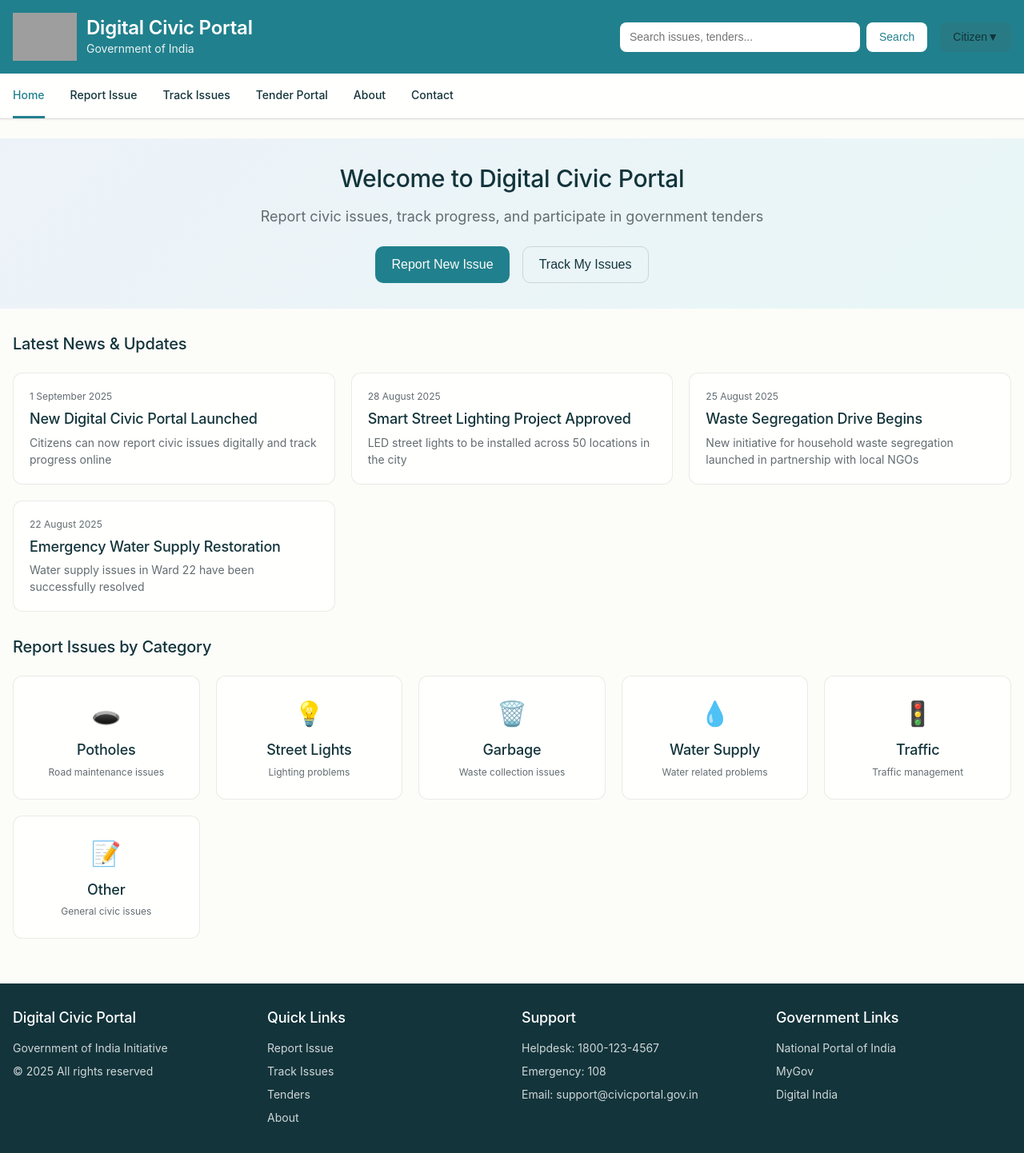
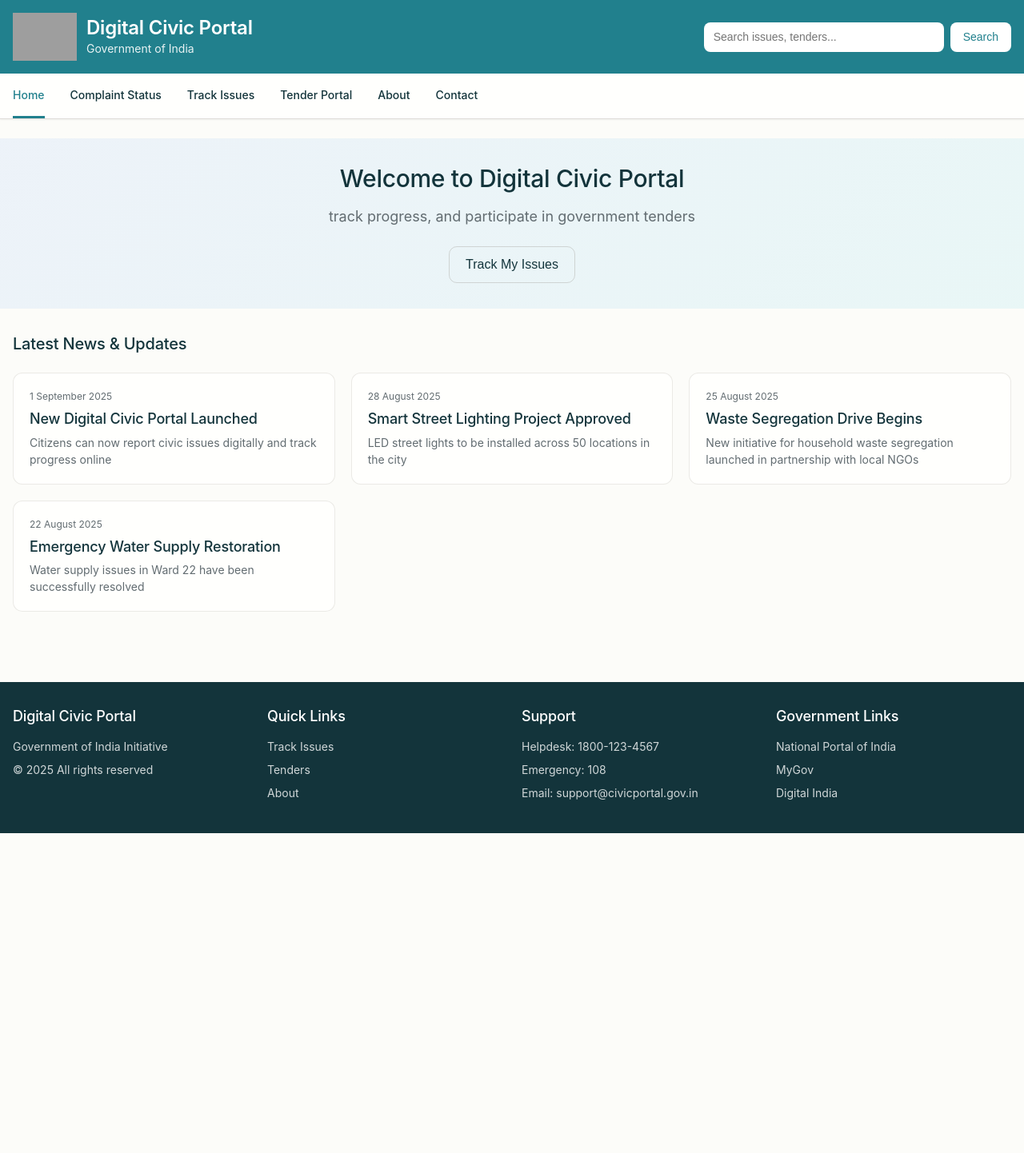
Before and after one commit to Parth-Narang/civic-reporter, a website: page main.html in a window 1280 px wide. Shown: the whole page at 80% size. After the commit the page ends 1042 px from the top, so only its background shows below. Drawn offline with Linux system fonts and the light colour scheme; grey boxes are pictures that could not be loaded; a web font is replaced by a local one.

Commit message:
Update main.html
updated code

```diff
--- a/main.html
+++ b/main.html
@@ -22,12 +22,6 @@
                     <div class="search-container">
                         <input type="text" id="headerSearch" placeholder="Search issues, tenders..." class="form-control search-input">
                         <button class="btn btn--primary search-btn">Search</button>
-                    </div>
-                    <div class="user-menu">
-                        <button class="btn btn--secondary" onclick="toggleUserRole()">
-                            <span id="currentRole">Citizen</span> ▼
-                        </button>
-                    </div>
                 </div>
             </div>
         </div>
@@ -38,7 +32,21 @@
         <div class="container">
             <ul class="nav-menu">
                 <li><a href="#" onclick="showSection('home')" class="nav-active">Home</a></li>
-                <li><a href="#" onclick="showSection('report')">Report Issue</a></li>
+                 <li><a href="#" onclick="showSection('complaintStatus')">Complaint Status</a></li>
+<section id="complaintStatus" class="section">
+  <div class="container">
+    <div class="section-header">
+      <h2>Complaint Status</h2>
+      <p>Check the acceptance and progress of your complaint by entering its ID.</p>
+    </div>
+    <form id="complaintStatusForm">
+      <label for="complaintIdInput"><strong>Enter Complaint ID:</strong></label>
+      <input type="text" id="complaintIdInput" class="form-control" placeholder="e.g. CIV-2025-001" required>
+      <button type="submit" class="btn btn--primary">Check Status</button>
+    </form>
+    <div id="complaintStatusResult" style="margin-top:20px; font-weight:bold;"></div>
+  </div>
+</section>
                 <li><a href="#" onclick="showSection('track')">Track Issues</a></li>
                 <li><a href="#" onclick="showSection('tenders')">Tender Portal</a></li>
                 <li><a href="#" onclick="showSection('about')">About</a></li>
@@ -55,9 +63,8 @@
                 <div class="container">
                     <div class="hero-content">
                         <h2>Welcome to Digital Civic Portal</h2>
-                        <p>Report civic issues, track progress, and participate in government tenders</p>
+                        <p> track progress, and participate in government tenders</p>
                         <div class="quick-actions">
-                            <button class="btn btn--primary btn--lg" onclick="showSection('report')">Report New Issue</button>
                             <button class="btn btn--outline btn--lg" onclick="showSection('track')">Track My Issues</button>
                         </div>
                     </div>
@@ -75,48 +82,15 @@
 
                 <!-- Issue Categories -->
                 <section class="categories-section">
-                    <h3>Report Issues by Category</h3>
-                    <div class="categories-grid">
-                        <div class="category-card" onclick="selectIssueType('Pothole')">
-                            <div class="category-icon">🕳️</div>
-                            <h4>Potholes</h4>
-                            <p>Road maintenance issues</p>
-                        </div>
-                        <div class="category-card" onclick="selectIssueType('Street Light')">
-                            <div class="category-icon">💡</div>
-                            <h4>Street Lights</h4>
-                            <p>Lighting problems</p>
-                        </div>
-                        <div class="category-card" onclick="selectIssueType('Garbage')">
-                            <div class="category-icon">🗑️</div>
-                            <h4>Garbage</h4>
-                            <p>Waste collection issues</p>
-                        </div>
-                        <div class="category-card" onclick="selectIssueType('Water Supply')">
-                            <div class="category-icon">💧</div>
-                            <h4>Water Supply</h4>
-                            <p>Water related problems</p>
-                        </div>
-                        <div class="category-card" onclick="selectIssueType('Traffic Signal')">
-                            <div class="category-icon">🚦</div>
-                            <h4>Traffic</h4>
-                            <p>Traffic management</p>
-                        </div>
-                        <div class="category-card" onclick="selectIssueType('Other')">
-                            <div class="category-icon">📝</div>
-                            <h4>Other</h4>
-                            <p>General civic issues</p>
-                        </div>
-                    </div>
+
                 </section>
             </div>
         </section>
 
-        <!-- Report Issue Section -->
+        <!-- Report Issue Section
         <section id="report" class="section">
             <div class="container">
                 <div class="section-header">
-                    <h2>Report a Civic Issue</h2>
                     <p>Help us improve our city by reporting civic issues</p>
                 </div>
 
@@ -145,30 +119,8 @@
                                 <option value="Critical">Critical</option>
                             </select>
                         </div>
-                    </div>
+                    </div> -->
 
-                    <div class="form-group">
-                        <label class="form-label">Location *</label>
-                        <input type="text" id="issueLocation" class="form-control" placeholder="Enter location/address" required>
-                    </div>
-
-                    <div class="form-group">
-                        <label class="form-label">Description *</label>
-                        <textarea id="issueDescription" class="form-control" rows="4" placeholder="Describe the issue in detail" required></textarea>
-                    </div>
-
-                    <div class="form-group">
-                        <label class="form-label">Your Contact Number</label>
-                        <input type="tel" id="reporterPhone" class="form-control" placeholder="+91-XXXXXXXXXX">
-                    </div>
-
-                    <div class="form-actions">
-                        <button type="submit" class="btn btn--primary">Submit Issue Report</button>
-                        <button type="reset" class="btn btn--secondary">Clear Form</button>
-                    </div>
-                </form>
-            </div>
-        </section>
 
         <!-- Track Issues Section -->
         <section id="track" class="section">
@@ -238,7 +190,7 @@
                 <div class="about-content">
                     <div class="about-card">
                         <h3>Our Mission</h3>
-                        <p>To create a transparent and efficient platform for citizens to report civic issues, track their resolution, and participate in the governance process through technology.</p>
+                        <p>To create a transparent and efficient platform for citizens to track their resolution, and participate in the governance process through technology.</p>
                     </div>
                     <div class="about-card">
                         <h3>Key Features</h3>
@@ -304,7 +256,6 @@
                 <div class="footer-section">
                     <h4>Quick Links</h4>
                     <ul>
-                        <li><a href="#" onclick="showSection('report')">Report Issue</a></li>
                         <li><a href="#" onclick="showSection('track')">Track Issues</a></li>
                         <li><a href="#" onclick="showSection('tenders')">Tenders</a></li>
                         <li><a href="#" onclick="showSection('about')">About</a></li>
```
